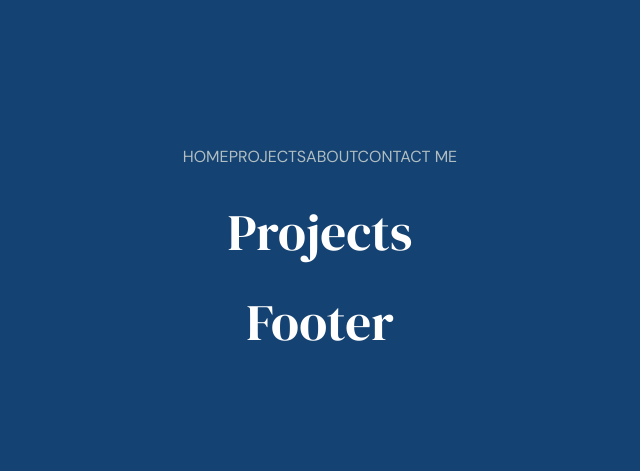
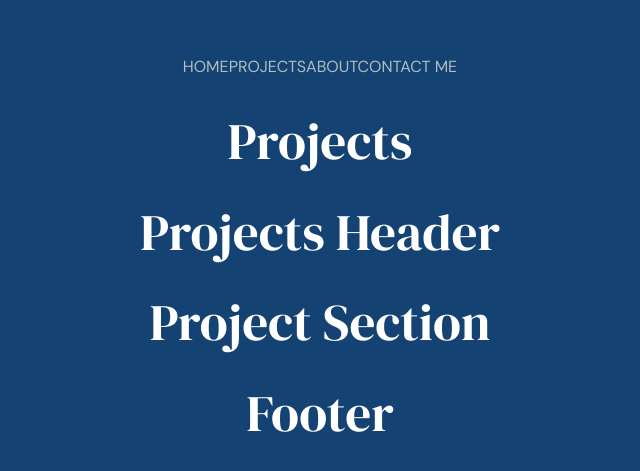
Before and after one commit to brooklinlee/portfolio, a React (Vite) app: page /projects in a window 1280 px wide. Shown: the part 135-606 px from the top of the page, without its empty margins (320-960 px from the left). Built offline with nearby package versions, Linux system fonts and the light colour scheme; the HTML template or start-up script is replaced by a standard one.

Commit message:
stub up projects page components

```diff
--- /dev/null
+++ b/src/components/Project/ProjectHeader.jsx
@@ -0,0 +1,7 @@
+const ProjectHeader = () => {
+  return (
+    <h1>Projects Header</h1>
+  )
+}
+
+export default ProjectHeader;
--- /dev/null
+++ b/src/components/Project/ProjectIndex.jsx
@@ -0,0 +1,7 @@
+const ProjectIndex = () => {
+  return (
+    <h1>Project Section</h1>
+  )
+}
+
+export default ProjectIndex
--- a/src/pages/Project/Project.jsx
+++ b/src/pages/Project/Project.jsx
@@ -1,6 +1,14 @@
+// components
+import ProjectHeader from "../../components/Project/ProjectHeader"
+import ProjectIndex from "../../components/Project/ProjectIndex"
+
 const Project = () => {
   return (
+    <>
     <h1>Projects</h1>
+    <ProjectHeader />
+    <ProjectIndex />
+    </>
     )
 }
 
```
